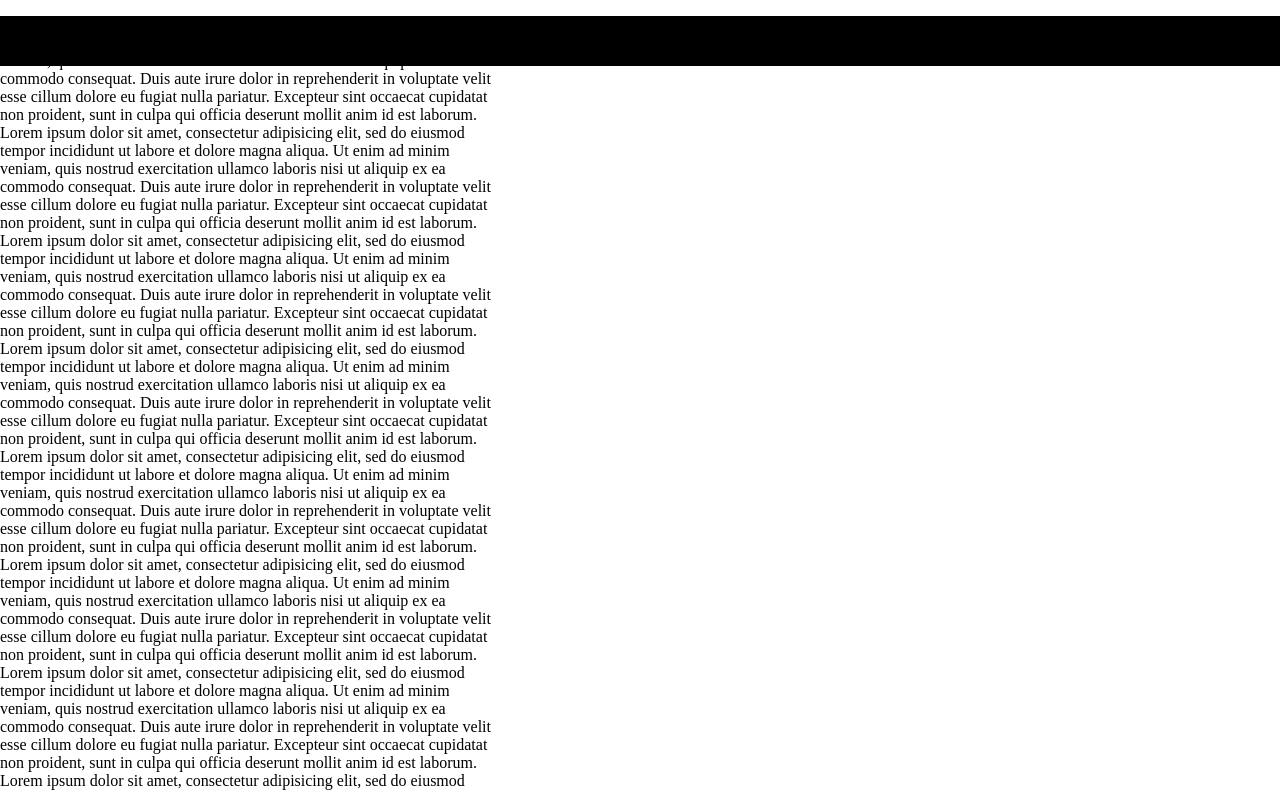
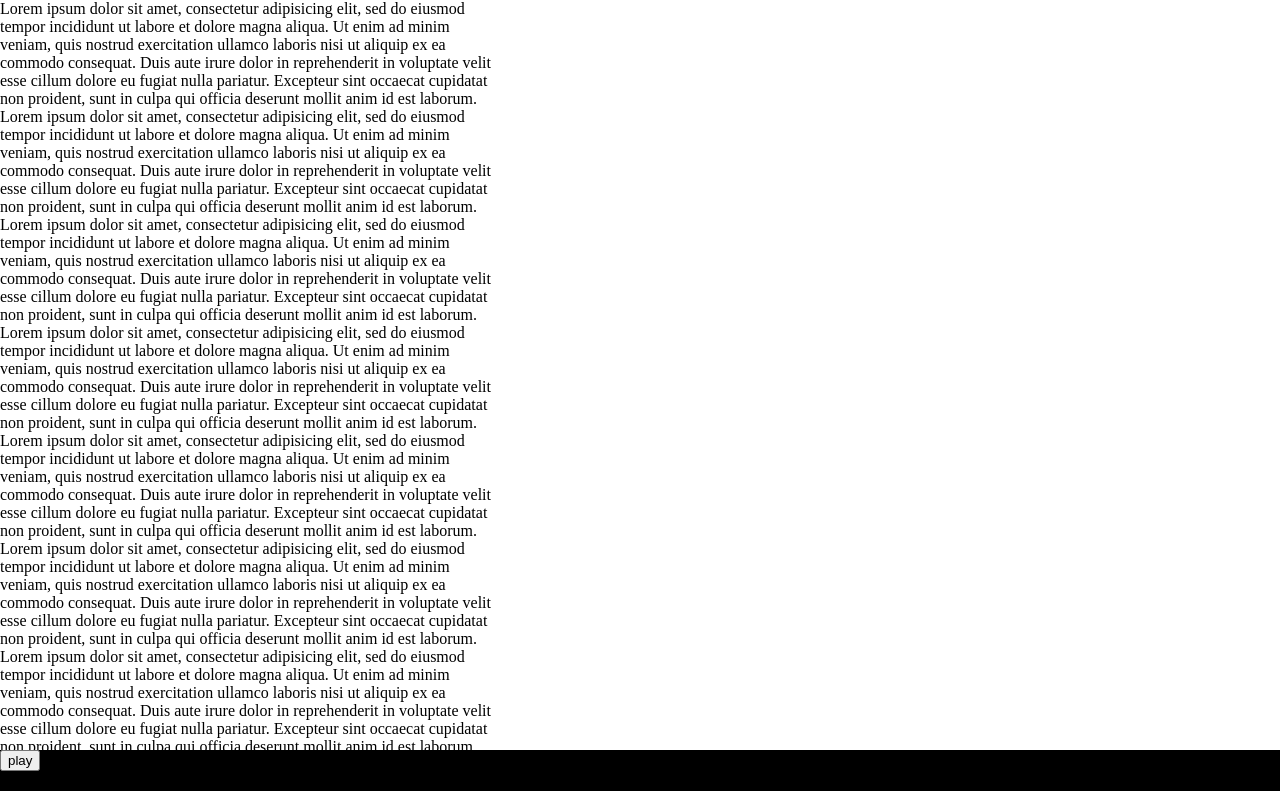
Before and after one commit to YoanDieu/audioplayer, a plain HTML site: page index.html in a window 1280 px wide. Shown: the top 791 px of the page. Drawn offline with Linux system fonts and the light colour scheme.

Commit message:
fixed issues with audioplayer div, now showing where it should

```diff
--- a/css/audioplayer.css
+++ b/css/audioplayer.css
@@ -1,14 +1,22 @@
+html {
+  padding: 0;
+  margin: 0;
+}
+
 body {
   margin:0;
   padding: 0;
 }
 
 div {
-  margin-top: -500px;
+  margin-top: 0;
   padding: 0;
+  bottom: 0px;
 }
 
 p {
+  margin: 0;
+  position: relative;
   width: 500px;
 }
 
--- a/index.html
+++ b/index.html
@@ -8,7 +8,7 @@
   </head>
 
   <body>
-    <nav></nav>
+
     <p>
       Lorem ipsum dolor sit amet, consectetur adipisicing elit, sed do eiusmod tempor incididunt ut labore et dolore magna aliqua.
       Ut enim ad minim veniam, quis nostrud exercitation ullamco laboris nisi ut aliquip ex ea commodo consequat.
--- a/javascript/audioplayer.js
+++ b/javascript/audioplayer.js
@@ -13,6 +13,8 @@ fullPlayer.style.position = "fixed";
 fullPlayer.style.display = "block";
 fullPlayer.style.width = "100%";
 fullPlayer.style.height = "50px";
+fullPlayer.style.zIndex = "500";
+fullPlayer.style.bottom = "0px"
 
 /* setting player attributs */
 audio.id = "audio";
@@ -30,6 +32,6 @@ audio.appendChild(source);
 fullPlayer.appendChild(playBtn);
 fullPlayer.appendChild(audio);
 
-$body.insertBefore(fullPlayer, script);
+$body.appendChild(fullPlayer/*, $body.firstChild*/);
 
 playBtn.addEventListener("click", function(e){ audio.play();}, false);
```
